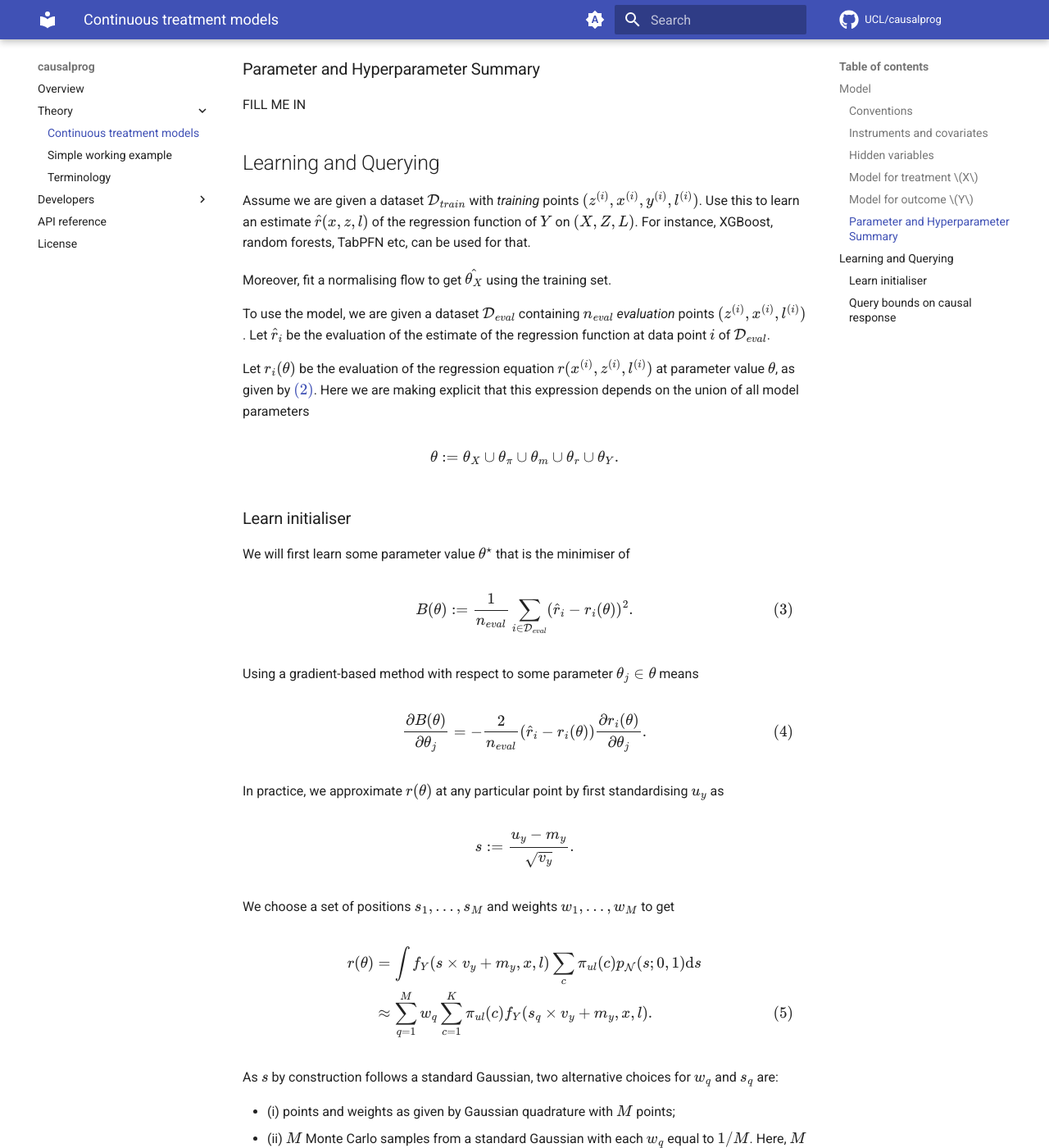
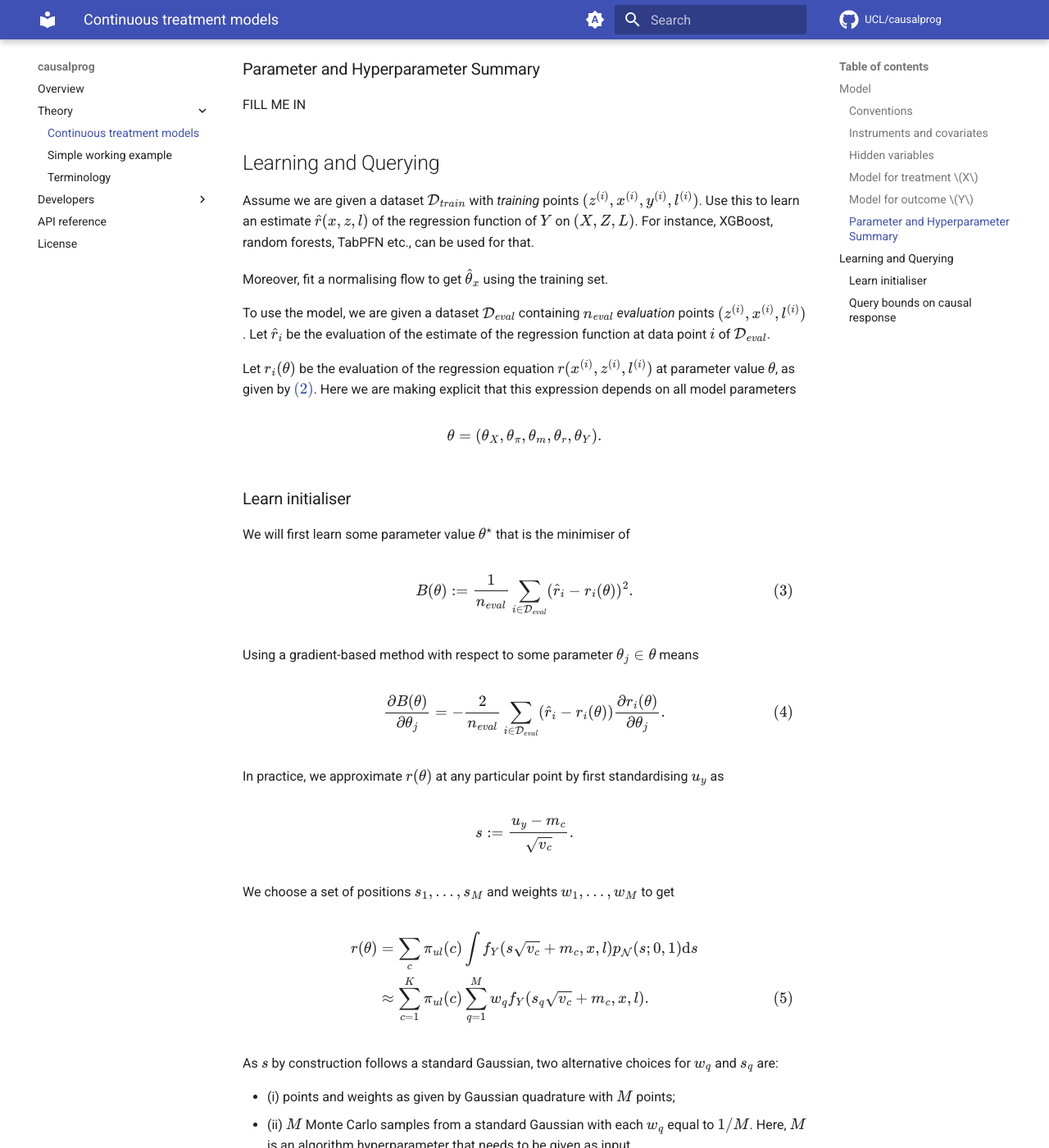
Before and after one commit to UCL/causalprog, an MkDocs documentation site: the page built from docs/theory/continuous-treatments.md, in a window 1280 px wide and 1400 px high, scrolled down 3492 px. Shown: the whole window at 82% size. Built offline with MkDocs 1.6.1 and Material for MkDocs 9.7.7, drawn with Linux system fonts in a browser that asks for light colours; comment, search, counter and statistics services are not loaded; some of the changed text lies outside the part shown.

Commit message:
m and v depend only on c

```diff
--- a/docs/theory/continuous-treatments.md
+++ b/docs/theory/continuous-treatments.md
@@ -153,8 +153,8 @@ where
 
 $$
 u := g(x, z, l),
-\quad m_y := \sigma_{czl}^\top u,
-\quad v_y := 1 - \sigma_{czl}^\top\sigma_{czl}.
+\quad m_{c} := \sigma_{czl}^\top u,
+\quad v_{c} := 1 - \sigma_{czl}^\top\sigma_{czl}.
 $$
 
 ### Parameter and Hyperparameter Summary
@@ -165,17 +165,19 @@ FILL ME IN
 
 Assume we are given a dataset $\mathcal{D}_{train}$ with _training_ points $(z^{(i)}, x^{(i)}, y^{(i)}, l^{(i)})$.
 Use this to learn an estimate $\hat{r}(x, z, l)$ of the regression function of $Y$ on $(X, Z, L)$.
-For instance, XGBoost, random forests, TabPFN etc, can be used for that.
+For instance, XGBoost, random forests, TabPFN etc., can be used for that.
 
-Moreover, fit a normalising flow to get $\hat{\theta_X}$ using the training set.
+Moreover, fit a normalising flow to get $\hat{\theta}_{x}$ using the training set.
 
 To use the model, we are given a dataset $\mathcal{D}_{eval}$ containing $n_{eval}$ _evaluation_ points $(z^{(i)}, x^{(i)}, l^{(i)})$.
 Let $\hat{r}_i$ be the evaluation of the estimate of the regression function at data point $i$ of $\mathcal{D}_{eval}$.
 
 Let $r_i(\theta)$ be the evaluation of the regression equation $r(x^{(i)}, z^{(i)}, l^{(i)})$ at parameter value $\theta$, as given by $\eqref{eq:regression-model}$.
-Here we are making explicit that this expression depends on the union of all model parameters
+Here we are making explicit that this expression depends on all model parameters
 
-$$ \theta := \theta_X \cup \theta_\pi \cup \theta_m \cup \theta_r \cup \theta_Y. $$
+\[
+\theta = \left(\theta_X, \theta_\pi, \theta_m, \theta_r, \theta_Y\right).
+\]
 
 ### Learn initialiser
 
@@ -192,19 +194,19 @@ Using a gradient-based method with respect to some parameter $\theta_j \in \thet
 <!-- prettier-ignore -->
 \begin{equation}
 \frac{\partial B(\theta)}{\partial \theta_j} =
--\frac{2}{n_{eval}}(\hat r_i - r_i(\theta))\frac{\partial r_i(\theta)}{\partial \theta_j}.
-\label{eq:constraint}
+-\frac{2}{n_{eval}}\sum_{i \in \mathcal{D}_{eval}}(\hat r_i - r_i(\theta))\frac{\partial r_i(\theta)}{\partial \theta_j}.
+\label{eq:loss-gradient}
 \end{equation}
 
 In practice, we approximate $r(\theta)$ at any particular point by first standardising $u_y$ as
 
-$$ s := \frac{u_y - m_y}{\sqrt{v_y}}. $$
+$$ s := \frac{u_y - m_c}{\sqrt{v_c}}. $$
 
 We choose a set of positions $s_1, \dots, s_M$ and weights $w_1, \dots, w_M$ to get
 
 \begin{align}
-r(\theta) &= \int f_Y(s \times v_y + m_y, x, l)\sum_c \pi_{ul}(c) p_{\mathcal{N}}(s; 0, 1) \mathrm{d}s \notag \\
-&\approx \sum_{q = 1}^M w_q \sum_{c=1}^K \pi_{ul}(c) f_Y(s_q \times v_y + m_y, x, l).
+r(\theta) &= \sum_c \pi_{ul}(c) \int f_Y(s\sqrt{v_c} + m_c, x, l) p_{\mathcal{N}}(s; 0, 1) \mathrm{d}s \notag \\
+&\approx \sum_{c=1}^K \pi_{ul}(c) \sum_{q = 1}^M w_q f_Y(s_q \sqrt{v_c} + m_c, x, l).
 \label{eq:approx}
 \end{align}
 
```
Also changed, not shown: other parts of docs/theory/continuous-treatments.md (+2 -2 lines).
